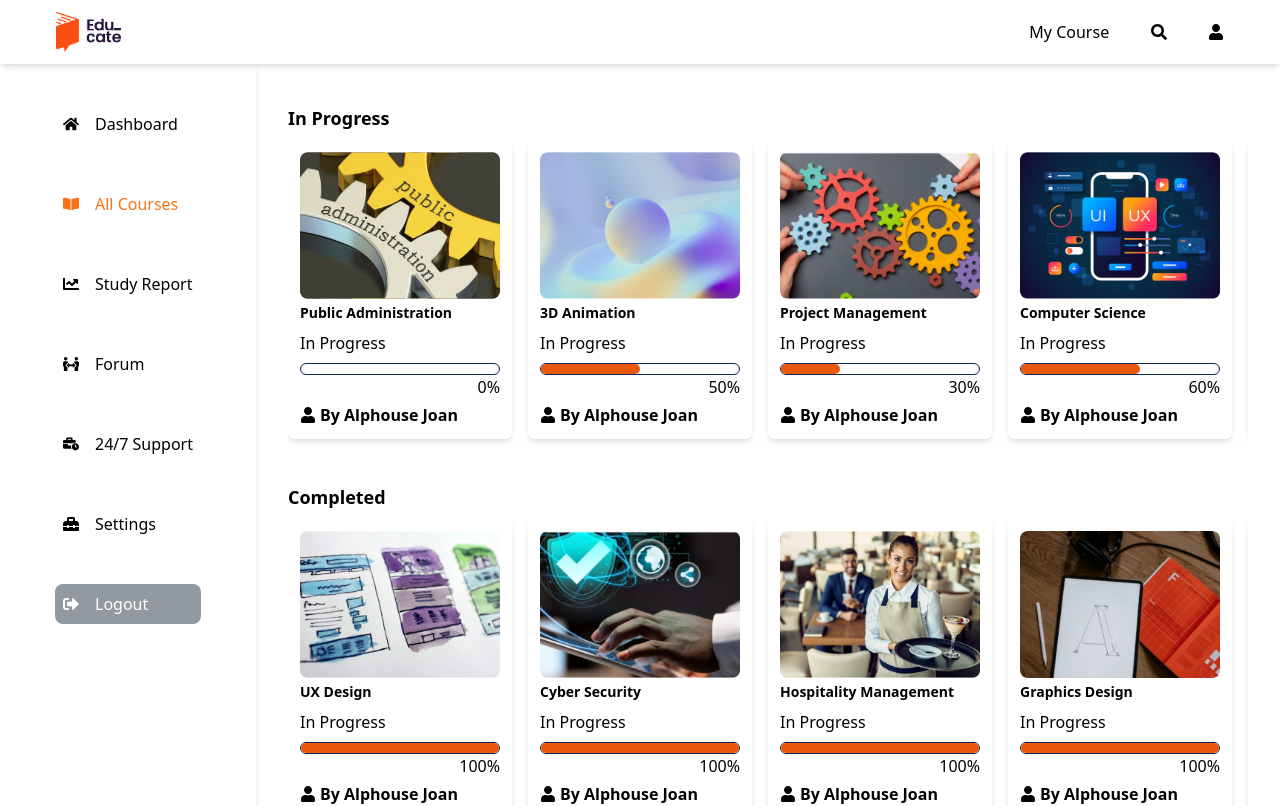
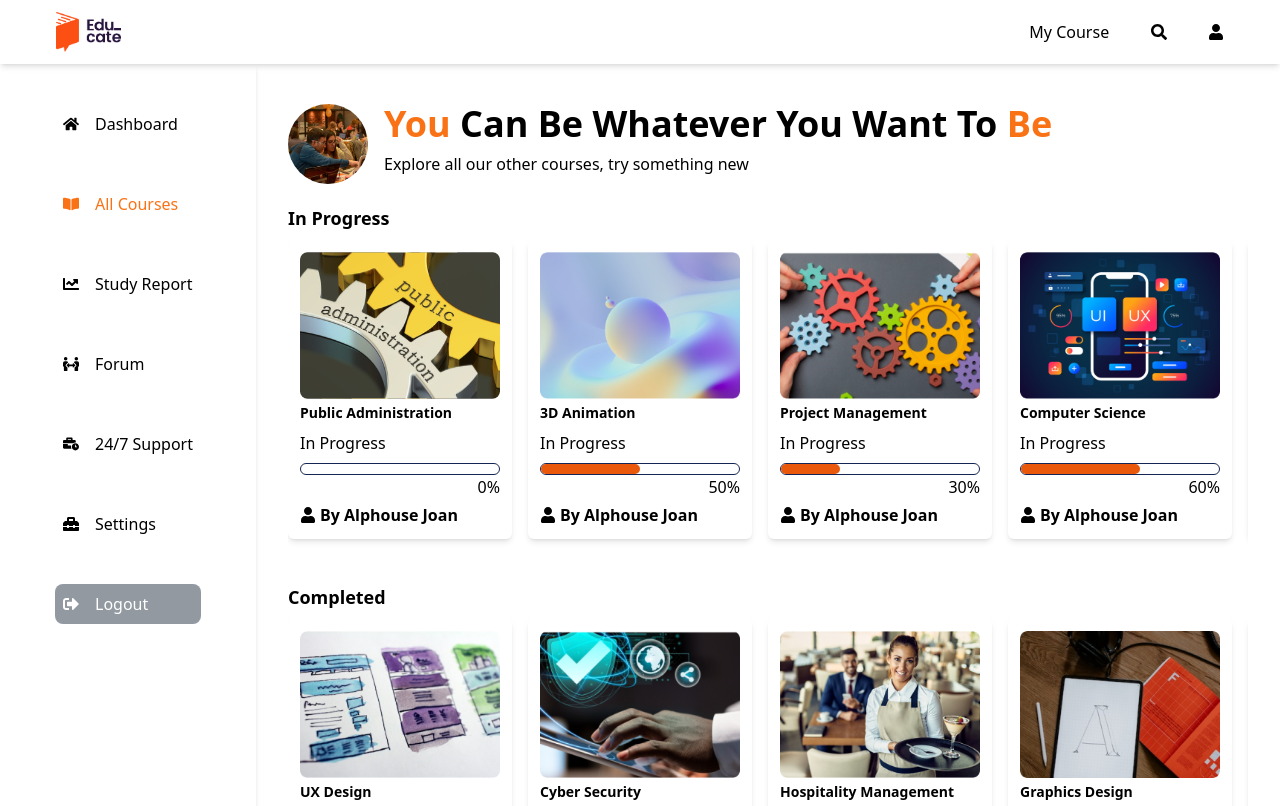
Before and after one commit to learnable-2022/LMS-YA-6-FE, a React (Create React App) app: page /dashboard/all-courses in a window 1280 px wide. Shown: the top 806 px of the page. Built offline with nearby package versions, Linux system fonts and the light colour scheme.

Commit message:
Update AllCourses

```diff
--- a/src/components/pages/dashboard-pages/AllCourses.jsx
+++ b/src/components/pages/dashboard-pages/AllCourses.jsx
@@ -1,6 +1,7 @@
 import Footer from '../../reusable/Footer';
 import CourseContents from '../../reusable/all-courses/CourseContents';
 import Courses from '../../reusable/all-courses/Courses';
+import UpperSection from '../../reusable/all-courses/UpperSection';
 import Main from '../../reusable/dashboard-sections/Main';
 import SideNavbar from '../../reusable/dashboard-sections/SideNavbar';
 import Topbar from '../../reusable/dashboard-sections/Topbar';
@@ -12,7 +13,12 @@ const AllCourses = () => {
       <div className='flex h-fit min-h-screen '>
         <SideNavbar studentRoute={'/all-courses'} />
         <div className='md:w-4/5 px-2 md:px-8 mb-5 mt-10'>
+          <div className='mb-5'>
+          <UpperSection />
+          </div>
+        <div>
         <Main />
+        </div>
         </div>
       </div>
       <Footer />
```
